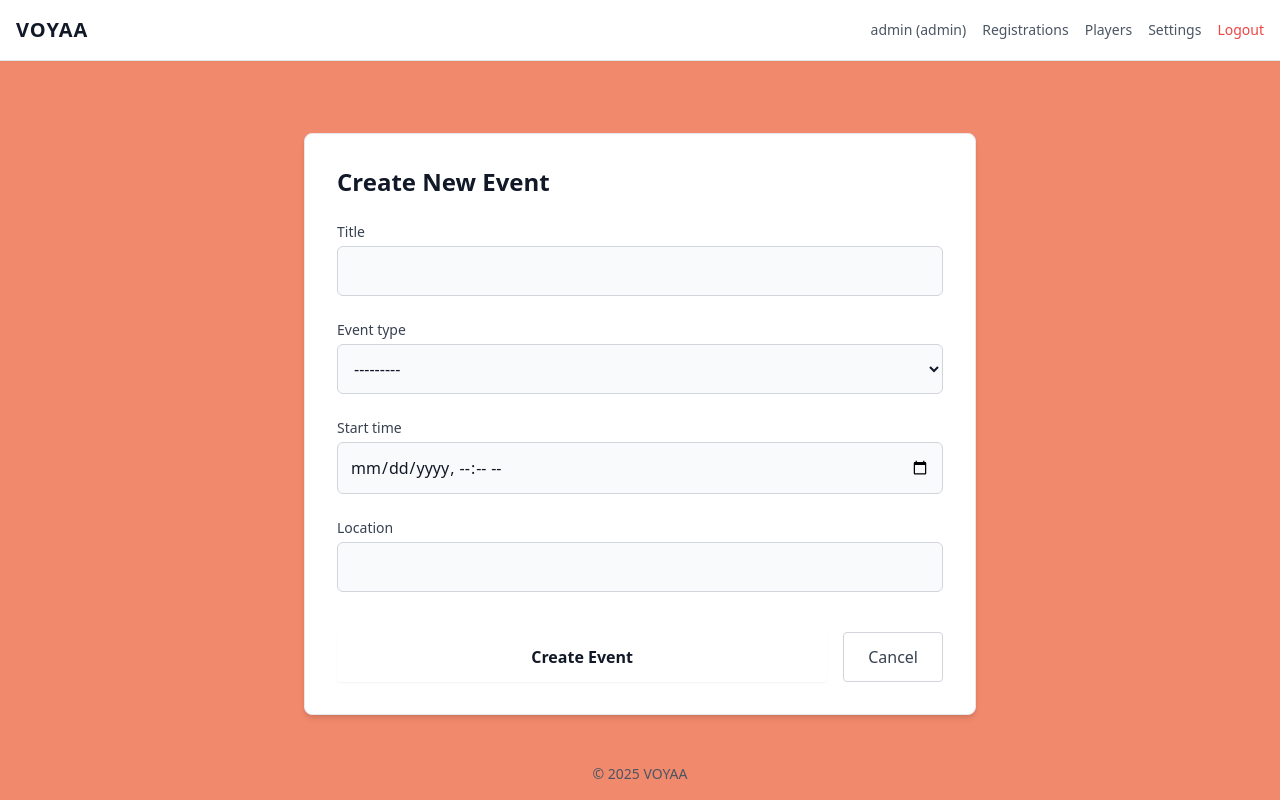
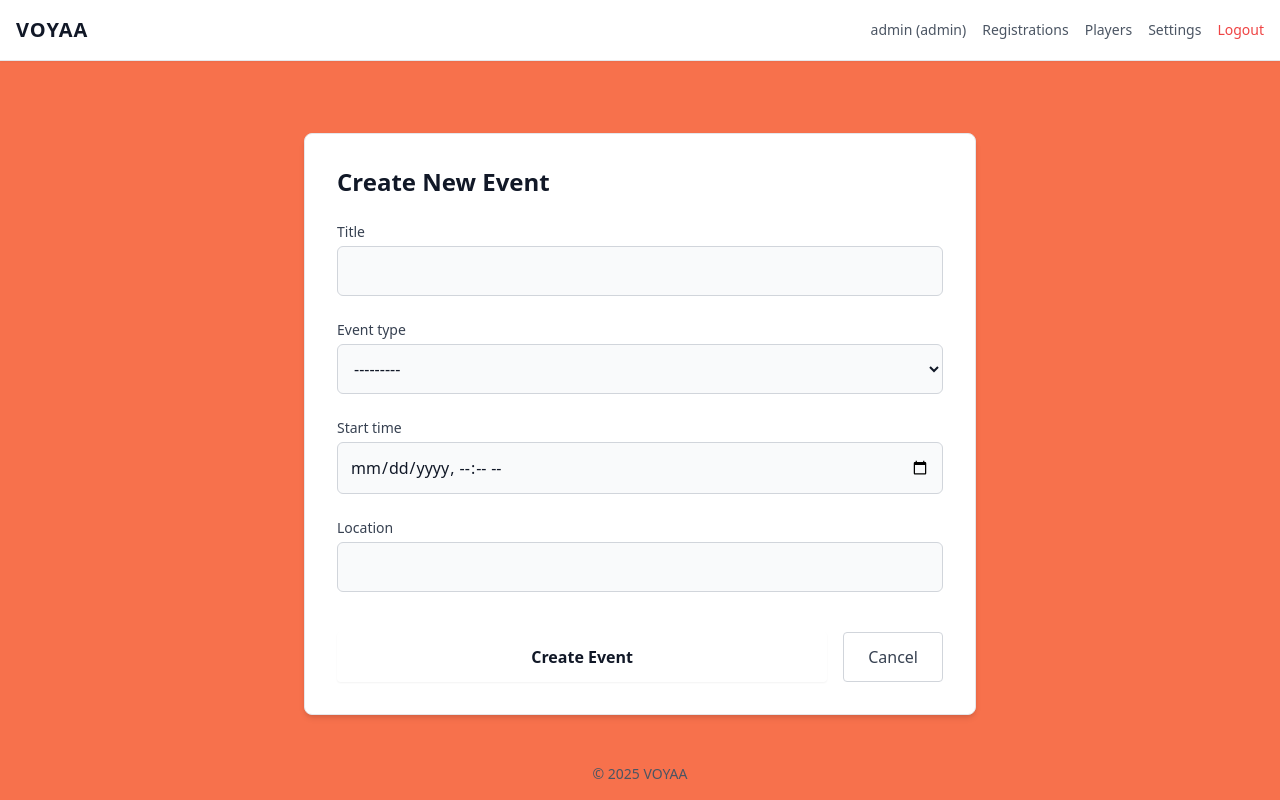
Before and after one commit to 28paranoid/voyaa, a Django app: page /create-event/ in a window 1280 px wide. Run offline with Django 5.2, Linux system fonts and the light colour scheme; a user stored in the database is signed in; some libraries are stand-ins or nearby versions.

Commit message:
Change background color in base.html

```diff
--- a/calendar_app/templates/calendar_app/base.html
+++ b/calendar_app/templates/calendar_app/base.html
@@ -31,7 +31,7 @@
         }
 
         body {
-            background-color: #f1896c;
+            background-color: #f7714c;
             color: #111827;
         }
 
```
